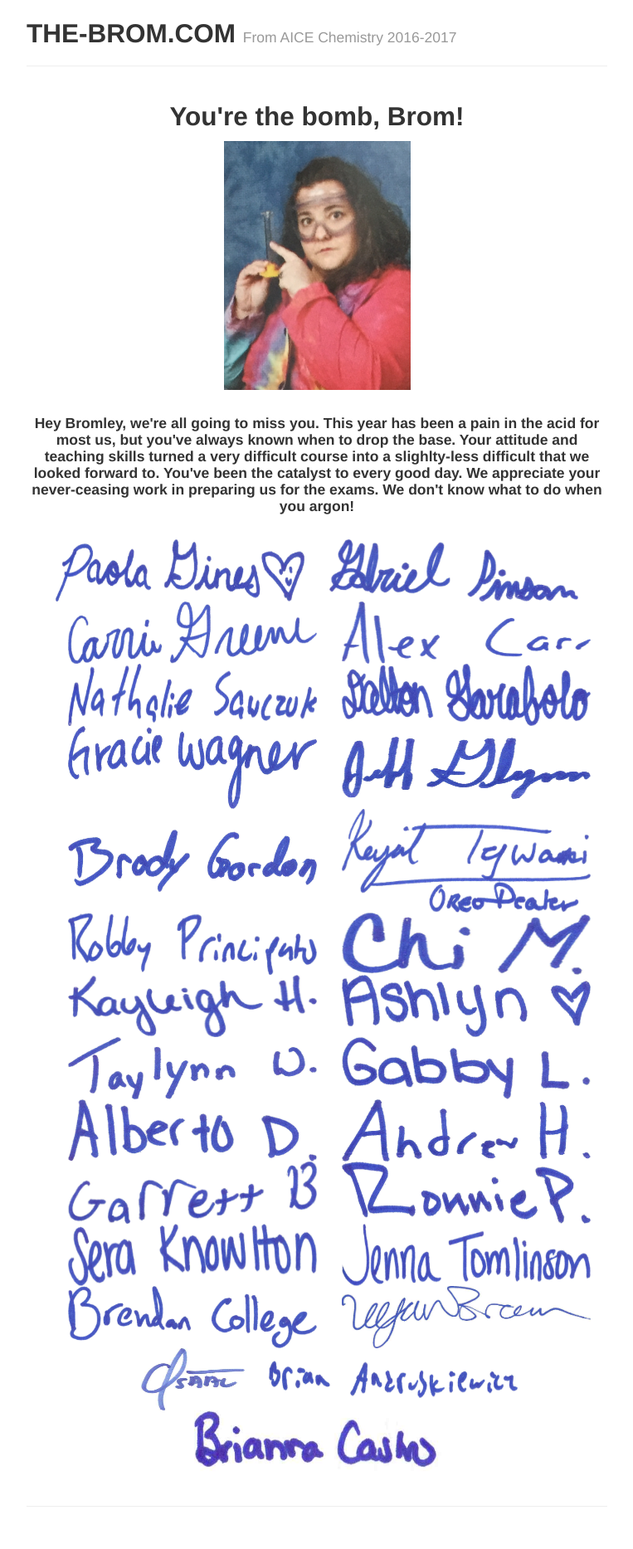
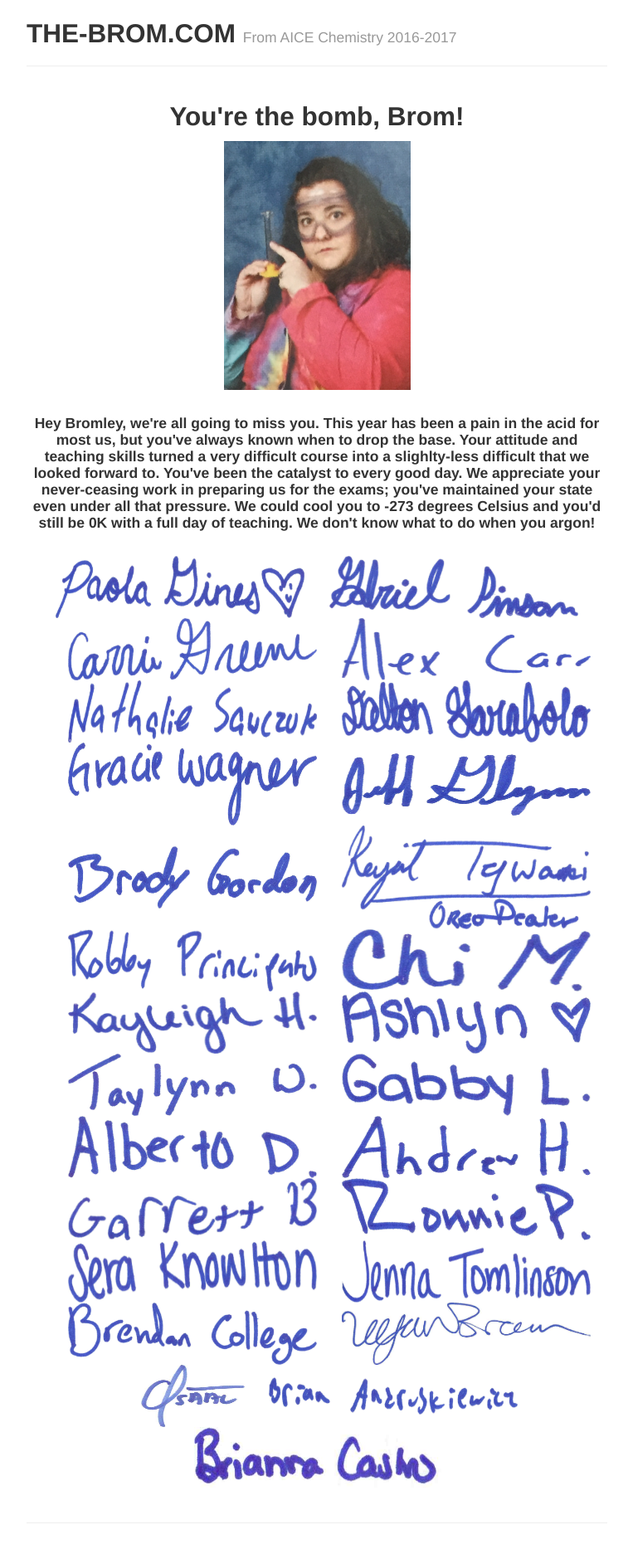
Before and after one commit to the-brom/the-brom.com, a Jekyll site: the page built from index.md, in a window 1280 px wide. Shown: the whole page at 83% size, without its empty margins (258-1021 px from the left). Built offline with Jekyll 4.4.1, drawn with Linux system fonts in a browser that asks for light colours.

Commit message:
Update index.md

```diff
--- a/index.md
+++ b/index.md
@@ -9,7 +9,7 @@ description: Mrs. Bromley is THE-BROM.COM!
 <h2>You're the bomb, Brom!</h2>
 <img src="bromley.png" alt="The Brom!" style="height:300px;width:225px;"><br>
 <br>
-<h4>Hey Bromley, we're all going to miss you. This year has been a pain in the acid for most us, but you've always known when to drop the base. Your attitude and teaching skills turned a very difficult course into a slighlty-less difficult that we looked forward to. You've been the catalyst to every good day. We appreciate your never-ceasing work in preparing us for the exams. We don't know what to do when you argon!<h4>
+<h4>Hey Bromley, we're all going to miss you. This year has been a pain in the acid for most us, but you've always known when to drop the base. Your attitude and teaching skills turned a very difficult course into a slighlty-less difficult that we looked forward to. You've been the catalyst to every good day. We appreciate your never-ceasing work in preparing us for the exams; you've maintained your state even under all that pressure. We could cool you to -273 degrees Celsius and you'd still be 0K with a full day of teaching. We don't know what to do when you argon!<h4>
 <br>
 <img src="signatures_optimized/1.jpg" alt="Signature" style="height:75px;width:300px;"><img src="space.png">
 <img src="signatures_optimized/2.jpg" alt="Signature" style="height:75px;width:300px;"><br><img src="space.png">
```
